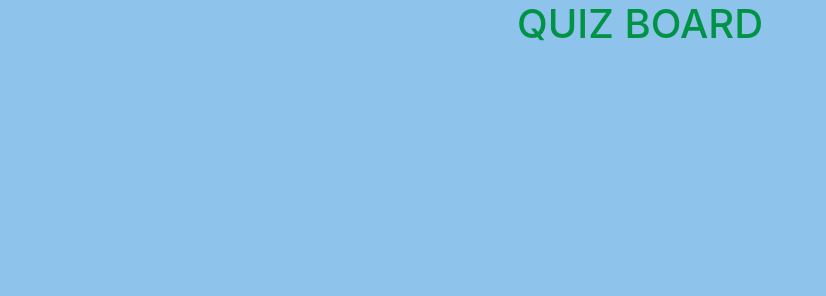
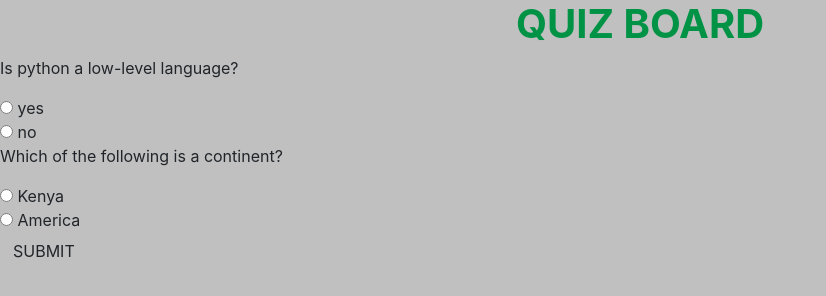
Before and after one commit to nyagajr/quizboard, a plain HTML site: page index.html in a window 1280 px wide. Shown: the whole page, without its empty margins (0-826 px from the left). Drawn offline with nearby package versions, Linux system fonts and the light colour scheme.

Commit message:
adding questions on html file and creating input radio buttons

```diff
--- a/css/styles.css
+++ b/css/styles.css
@@ -3,5 +3,5 @@ h1{
   color: #009345;
 }
 body{
-  background-color: #8ec3eb;
+  background-color: #c0c0c0;
 }
--- a/index.html
+++ b/index.html
@@ -9,7 +9,21 @@
     <script src="js/script.js"></script>
     <title>quizboard</title>
   </head>
-  <body>
-    <h1>QUIZ BOARD</h1>
+  <body >
+    <h1> <strong>QUIZ BOARD</strong> </h1>
+    <form id="add">
+      <div class="query1">
+      <p>Is python a low-level language?</p>
+         <div class="#"><input type="radio"> yes </div>
+         <div class="#"><input type="radio"> no </div>
+      </div>
+      <div class="query2">
+      <p>Which of the following is a continent?</p>
+         <div class="#"><input type="radio"> Kenya </div>
+         <div class="#"><input type="radio"> America </div>
+      </div>
+
+         <button type="submit" class="btn">SUBMIT</button>
+      </form>
   </body>
 </html>
```
